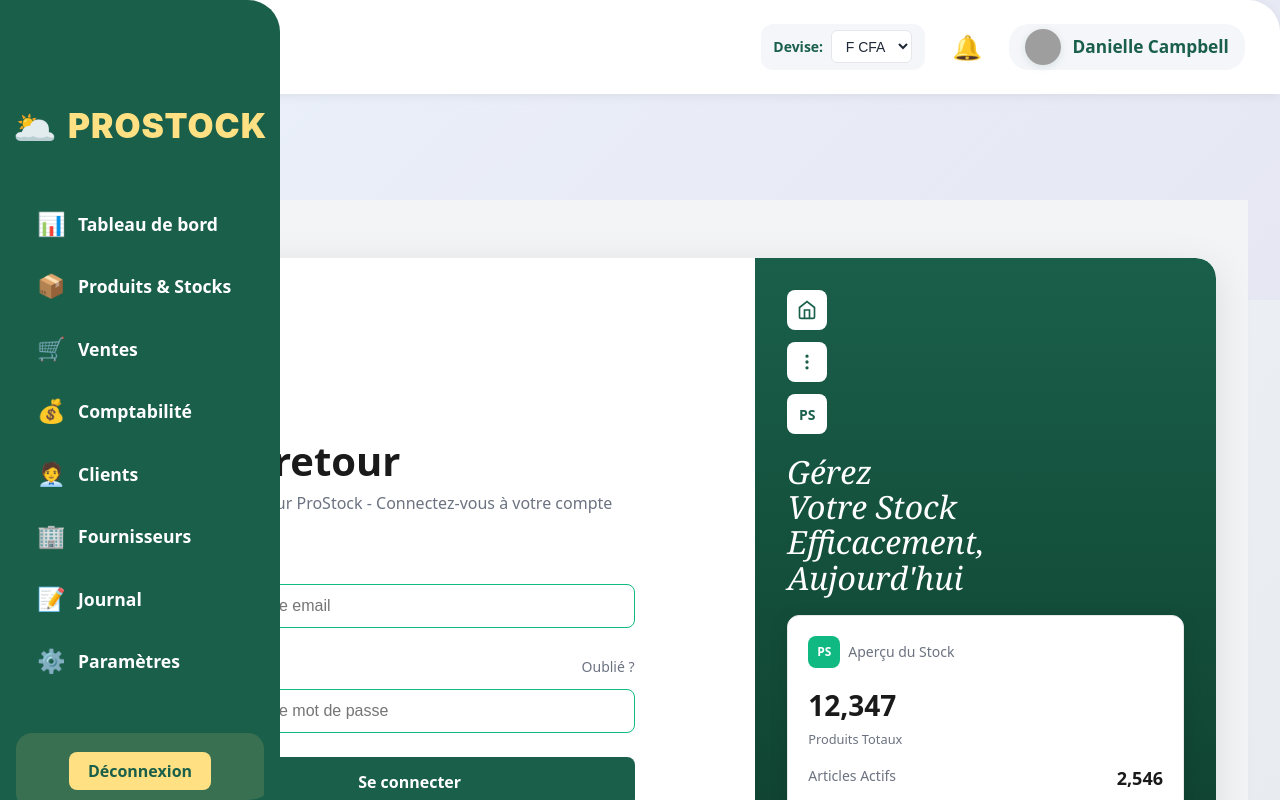
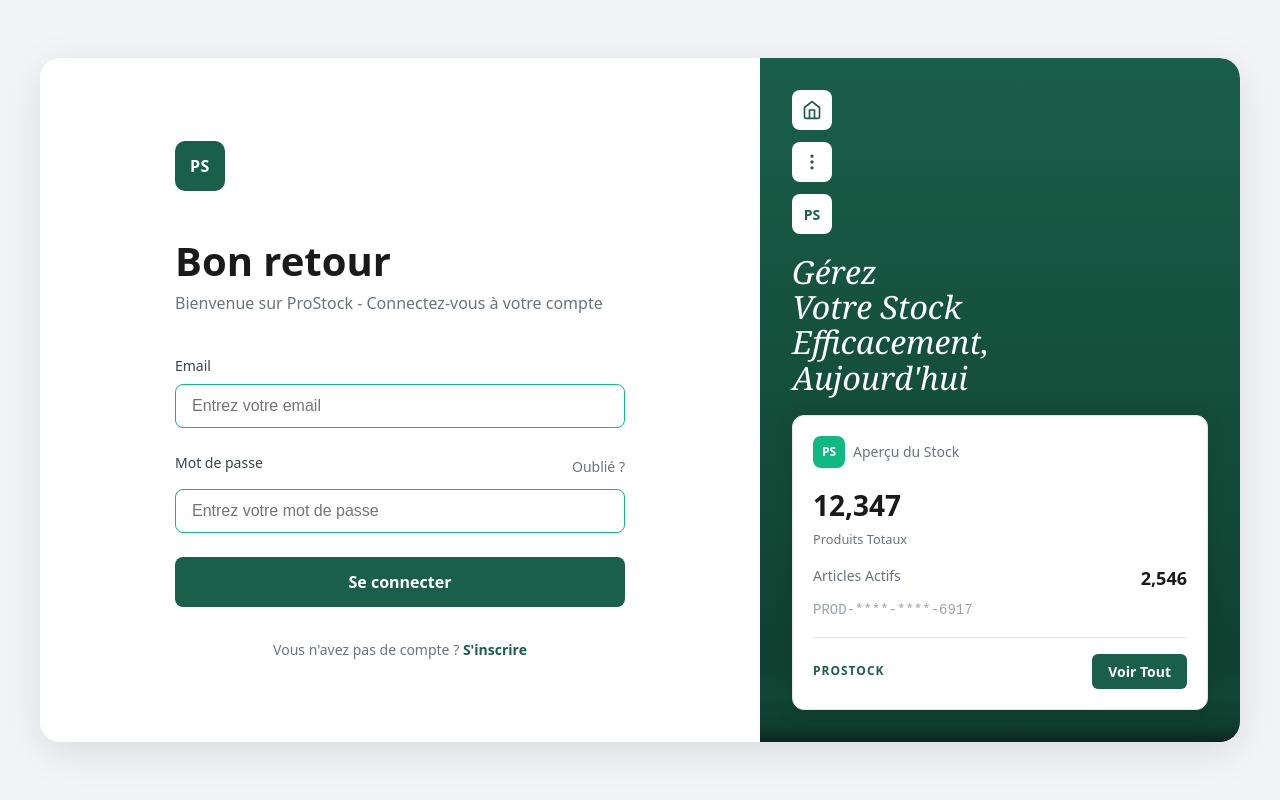
Before and after one commit to MohamedDjire/gestock-vente, a Vue app: page /login in a window 1280 px wide. Built offline with nearby package versions, Linux system fonts and the light colour scheme; no server answers; grey boxes are pictures that could not be loaded.

Commit message:
marimodif

```diff
--- a/src/App.vue
+++ b/src/App.vue
@@ -2,12 +2,18 @@
 
 <script setup>
 import MainLayout from './components/MainLayout.vue'
+import { useAuthStore } from './stores/auth.js'
+import { storeToRefs } from 'pinia'
+
+const authStore = useAuthStore()
+const { isAuthenticated } = storeToRefs(authStore)
 </script>
 
 <template>
-  <MainLayout>
+  <MainLayout v-if="isAuthenticated">
     <RouterView />
   </MainLayout>
+  <RouterView v-else />
 </template>
 
 <style>
--- a/src/components/MainLayout.vue
+++ b/src/components/MainLayout.vue
@@ -37,26 +37,29 @@ import Topbar from './Topbar.vue'
   z-index: 0;
 }
 
+
 .main-content {
   flex: 1;
   display: flex;
   flex-direction: column;
   min-width: 0;
   height: 100vh;
-  overflow: hidden;
+  overflow: visible;
   position: relative;
   z-index: 1;
 }
 
 .page-content {
   padding: 0 2rem 2rem 2rem;
+  padding-top: 0;
   width: 100%;
   height: 100%;
   box-sizing: border-box;
   display: flex;
   flex-direction: column;
   flex: 1;
-  overflow-x: auto;
+  overflow-y: auto;
+  overflow-x: hidden;
 }
 
 @media (max-width: 768px) {
--- a/src/pages/Journal.vue
+++ b/src/pages/Journal.vue
@@ -1,5 +1,4 @@
 <template>
-  <PageCard>
   <div class="journal-offset">
     <div class="journal-header">
       <h1 class="journal-title">Journal des mouvements</h1>
@@ -50,7 +49,6 @@
       </table>
     </div>
   </div>
-  </PageCard>
 </template>
 
 <script setup>
```
Also changed, not shown: 1 other file (tests, documents, lock files or other folders). Lines whose indentation alone changed are shown as unchanged.
